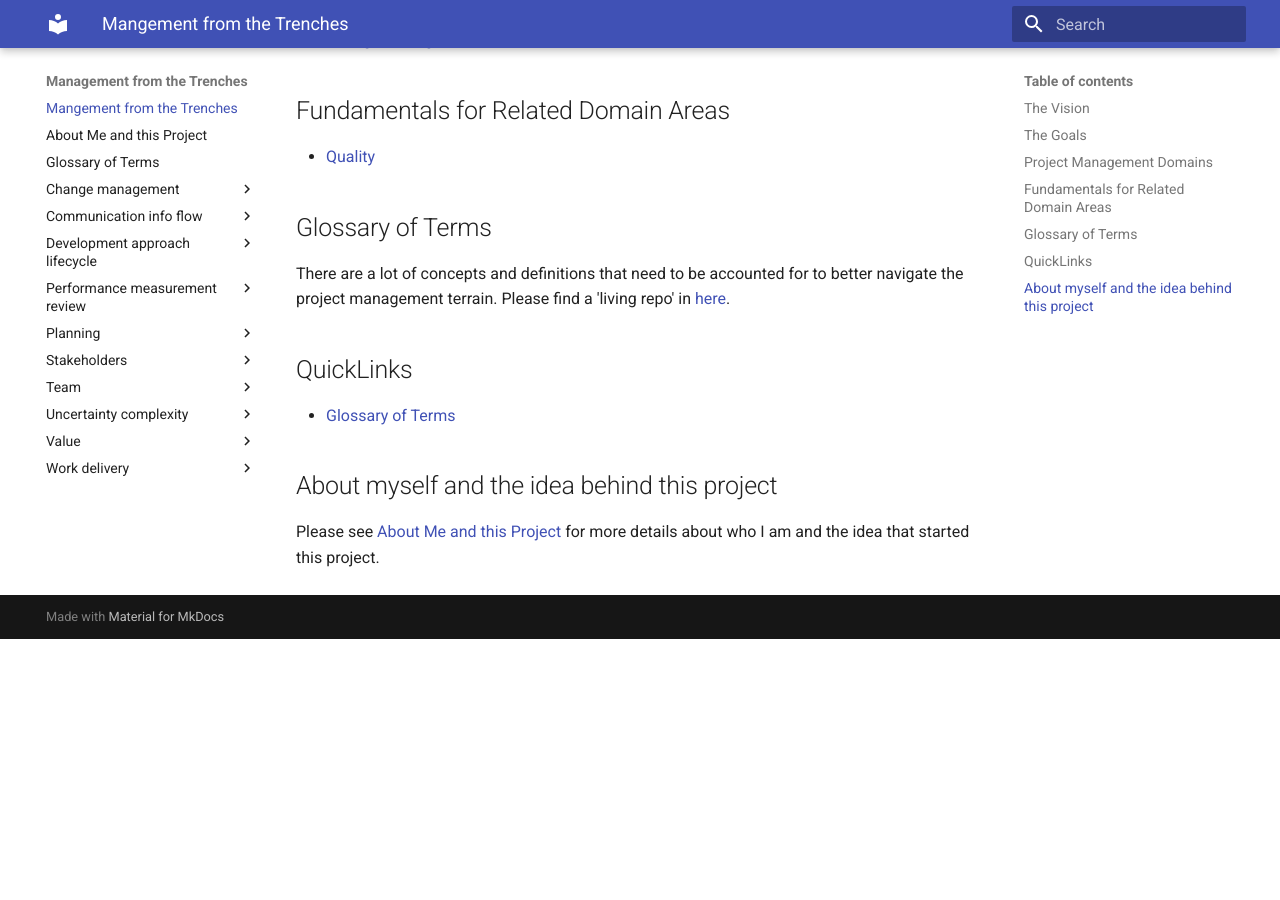
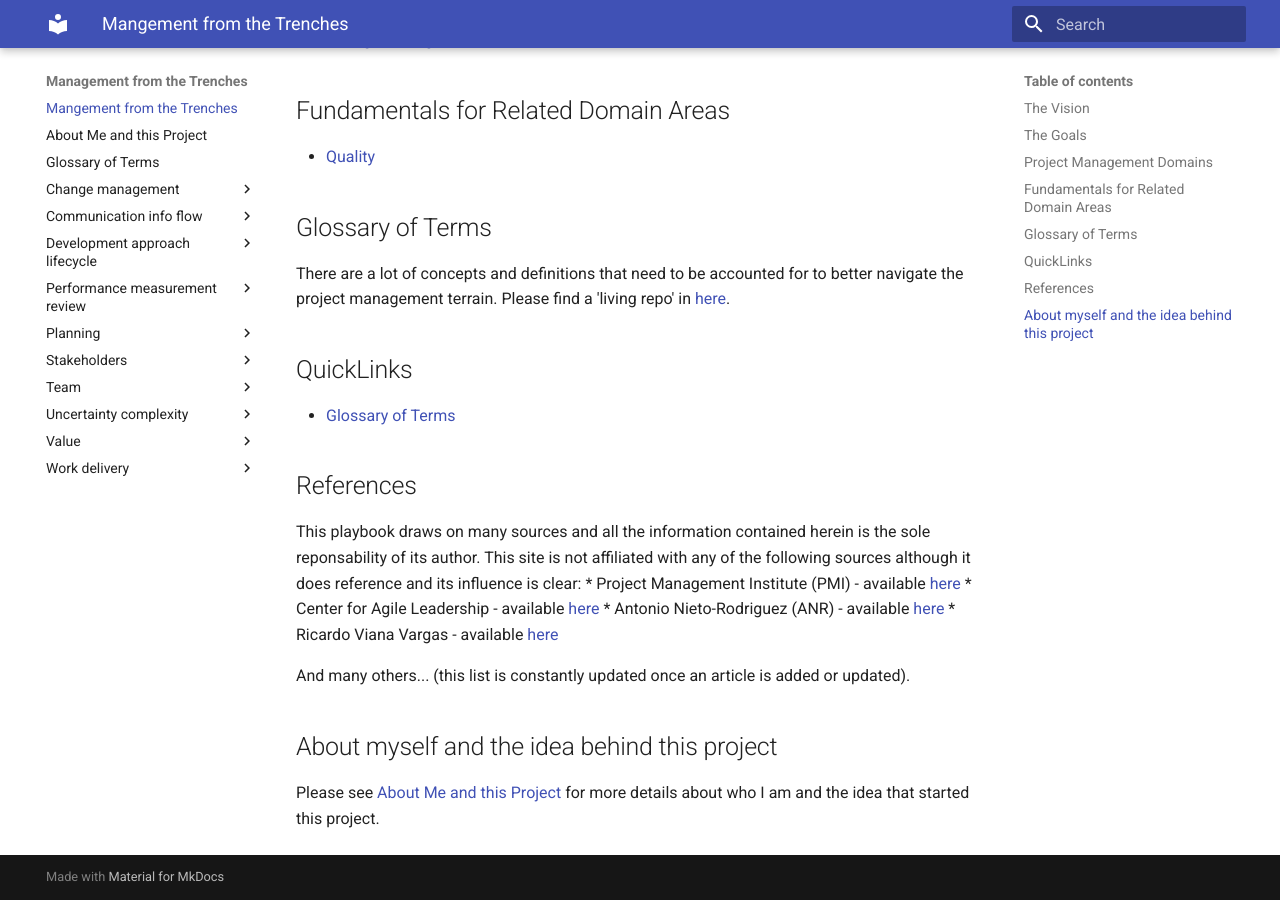
Before and after one commit to bmhash/bmhash.github.io, an MkDocs documentation site: the page built from docs/index.md, in a window 1280 px wide and 900 px high, scrolled down 1513 px. Built offline with MkDocs 1.6.1 and Material for MkDocs 9.7.7, drawn with Linux system fonts in a browser that asks for light colours; before the commit the page ends 2152 px from its top, so only the background shows below that.

Commit message:
update index

```diff
--- a/docs/index.md
+++ b/docs/index.md
@@ -58,6 +58,17 @@ Please find a 'living repo' in [here](PM-domains.md).
 * [Glossary of Terms](PM-domains.md)
 
 
+## References
+
+This playbook draws on many sources and all the information contained herein is the sole reponsability of its author. This site is not affiliated with any of the following sources although it does reference and its influence is clear:
+* Project Management Institute (PMI) - available [here](http://pmi.org)
+* Center for Agile Leadership - available [here](https://centerforagileleadership.com/)
+* Antonio Nieto-Rodriguez (ANR) - available [here](https://antonionietorodriguez.com/)
+* Ricardo Viana Vargas - available [here](https://ricardo-vargas.com/pt/)
+
+And many others... (this list is constantly updated once an article is added or updated).
+
+
 ## About myself and the idea behind this project
 
 Please see [About Me and this Project](AboutMe.md) for more details about who I am and the idea that started this project.
```
